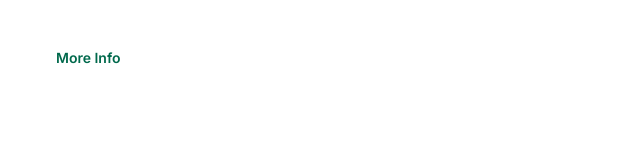
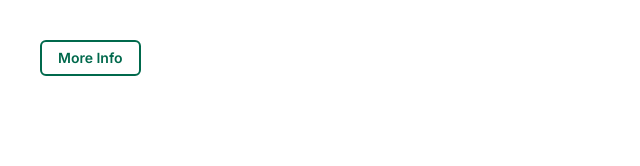
Before and after one commit to Wireflow/oak-street-health, a Next.js app: page / in a window 1280 px wide. Shown: the top 166 px of the page, without its empty margins (0-640 px from the left). Built offline with nearby package versions, Linux system fonts and the light colour scheme.

Commit message:
feat: added custom section wrapper & HomePage

```diff
--- /dev/null
+++ b/src/components/ui/section.tsx
@@ -0,0 +1,40 @@
+import React from "react";
+import { cva, type VariantProps } from "class-variance-authority";
+import { cn } from "@/lib/utils";
+
+const sectionVariants = cva("", {
+  variants: {
+    background: {
+      default: "bg-white",
+      green: "bg-theme-green",
+      purple: "bg-theme-purple",
+      orange: "bg-theme-orange",
+      "light-green": "bg-theme-light-green",
+      "ligher-green": "bg-theme-lighter-green",
+      "bright-white": "bg-theme-bright-white",
+    },
+    size: {
+      lg: "p-8 md:p-16 lg:p-28",
+      sm: "p-6 md:p-8 lg:p-10",
+      md: "p-8 md:p-10 lg:p-14",
+    },
+  },
+  defaultVariants: {
+    size: "sm",
+    background: "default",
+  },
+});
+
+interface SectionProps
+  extends React.HTMLAttributes<HTMLDivElement>,
+    VariantProps<typeof sectionVariants> {
+  children?: React.ReactNode;
+}
+
+const Section = ({ children, background, size }: SectionProps) => {
+  return (
+    <div className={cn(sectionVariants({ size, background }))}>{children}</div>
+  );
+};
+
+export default Section;
--- a/src/pages/HomePage.tsx
+++ b/src/pages/HomePage.tsx
@@ -1,13 +1,14 @@
 import { Button } from "@/components/ui/button";
+import Section from "@/components/ui/section";
 import React from "react";
 
 type Props = {};
 
 const HomePage = (props: Props) => {
   return (
-    <div className="p-10">
-      <Button variant="link">More Info</Button>
-    </div>
+    <Section>
+      <Button variant={"outline"}>More Info</Button>
+    </Section>
   );
 };
 
```
